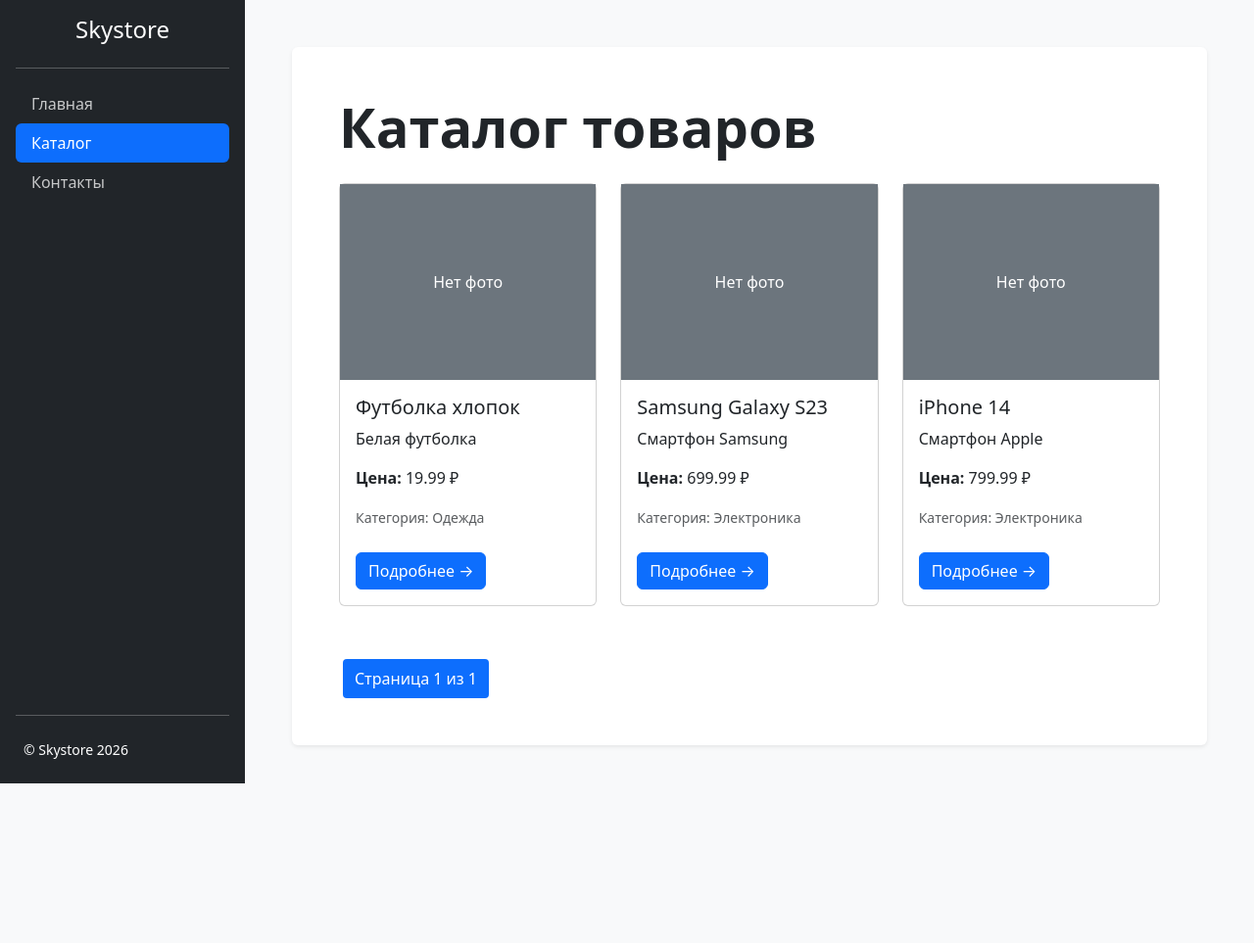
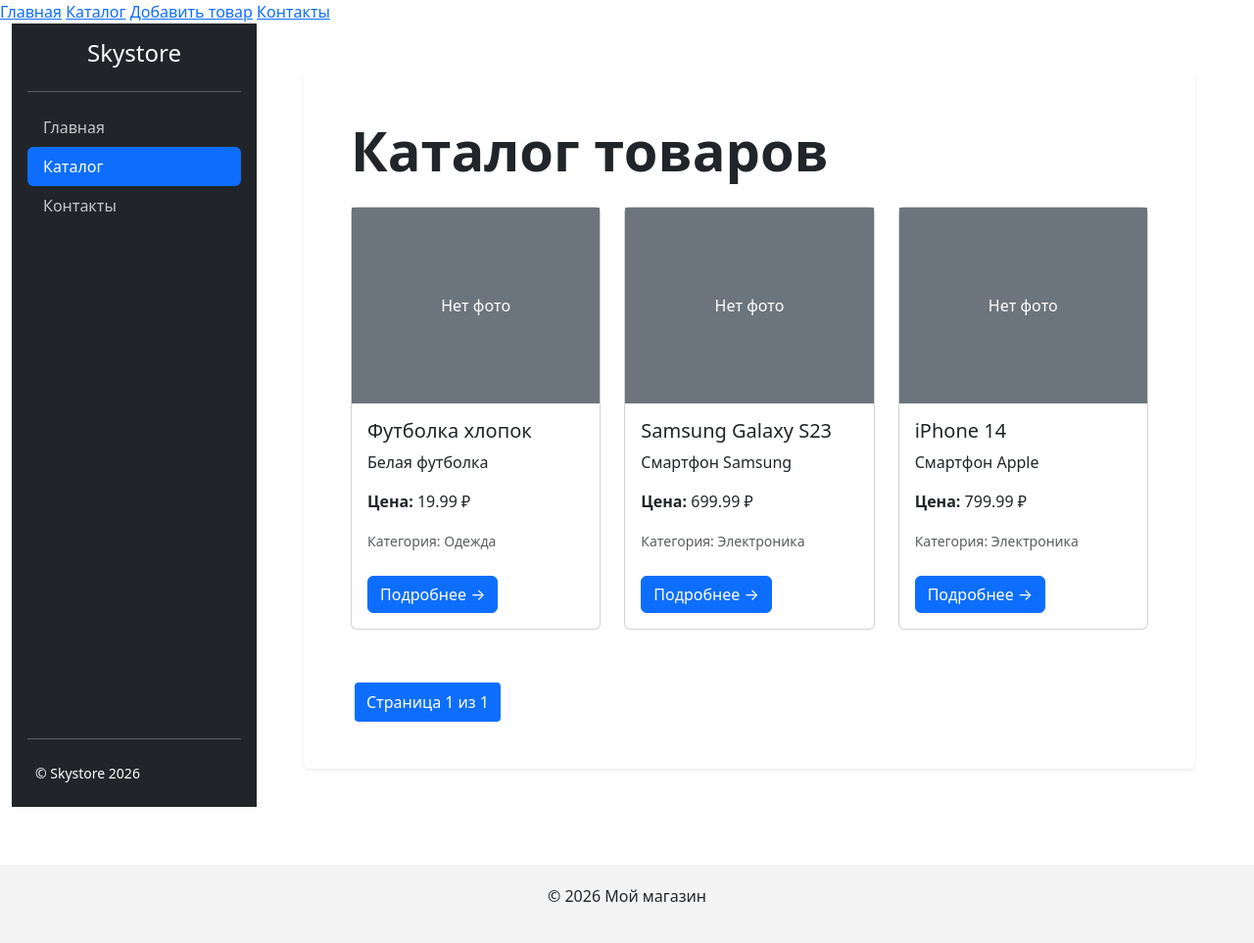
Before and after one commit to Viktor84-code/django-online-store, a Django app: page /catalog/ in a window 1280 px wide. Shown: the whole page at 98% size. Before the commit the page ends 800 px from the top, so only its background shows below. Run offline with Django 5.2, Linux system fonts and the light colour scheme; data comes from the database, SQL or seed files in the repository.

Commit message:
final: all homework criteria completed

```diff
--- a/catalog/templates/base.html
+++ b/catalog/templates/base.html
@@ -4,29 +4,32 @@
     <meta charset="UTF-8">
     <meta name="viewport" content="width=device-width, initial-scale=1.0">
     <title>{% block title %}Мой магазин{% endblock %}</title>
+    <link href="https://cdn.jsdelivr.net/npm/bootstrap@5.3.0/dist/css/bootstrap.min.css" rel="stylesheet">
     <style>
-        body { font-family: Arial, sans-serif; margin: 0; padding: 0; }
-        .container { max-width: 1200px; margin: 0 auto; padding: 20px; }
-        .row { display: flex; flex-wrap: wrap; gap: 20px; }
-        .card { border: 1px solid #ddd; border-radius: 8px; padding: 15px; width: 300px; }
-        .card img { max-width: 100%; height: auto; }
-        nav { background: #333; color: white; padding: 10px; }
-        nav a { color: white; text-decoration: none; margin-right: 20px; }
+        body {
+            font-family: Arial, sans-serif;
+            background-color: #f8f9fa;
+        }
+        footer {
+            text-align: center;
+            margin-top: 50px;
+            padding: 20px;
+            background: #f4f4f4;
+        }
     </style>
 </head>
 <body>
-    <nav>
-        <a href="/products/">Главная</a>
-        <a href="/contacts/">Контакты</a>
-    </nav>
+    {% include 'includes/menu.html' %}
 
-    <main class="container">
+    <main class="container-fluid">
         {% block content %}
         {% endblock %}
     </main>
 
-    <footer style="text-align: center; margin-top: 50px; padding: 20px; background: #f4f4f4;">
+    <footer>
         <p>&copy; 2026 Мой магазин</p>
     </footer>
+
+    <script src="https://cdn.jsdelivr.net/npm/bootstrap@5.3.0/dist/js/bootstrap.bundle.min.js"></script>
 </body>
 </html>
--- a/catalog/templates/catalog/catalog.html
+++ b/catalog/templates/catalog/catalog.html
@@ -1,8 +1,8 @@
-<!DOCTYPE html>
-<html lang="ru">
-<head>
-    <meta charset="UTF-8">
-    <title>Skystore - Каталог</title>
+{% extends 'base.html' %}
+
+{% block title %}Каталог товаров{% endblock %}
+
+{% block content %}
     <link href="https://cdn.jsdelivr.net/npm/bootstrap@5.3.0/dist/css/bootstrap.min.css" rel="stylesheet">
     <style>
         .sidebar { min-width: 250px; height: 100vh; background: #212529; color: white; }
@@ -28,9 +28,15 @@
             background: #0d6efd;
             color: white;
         }
+        .row {
+            display: flex;
+            flex-wrap: wrap;
+        }
+        .col-md-4 {
+            flex: 0 0 33.333333%;
+            max-width: 33.333333%;
+        }
     </style>
-</head>
-<body class="bg-light">
 <div class="d-flex">
     <div class="sidebar d-flex flex-column p-3">
         <h3 class="fs-4 text-center">Skystore</h3>
@@ -49,7 +55,7 @@
             <h1 class="display-4 fw-bold mb-4">Каталог товаров</h1>
             <div class="row">
                 {% for product in products %}
-                <div class="col-md-4 mb-4">
+                <div class="col-4 mb-4">
                     <div class="card h-100">
                         {% if product.image %}
                             <img src="{{ product.image.url }}" class="card-img-top" alt="{{ product.name }}" style="height: 200px; object-fit: cover;">
@@ -71,15 +77,12 @@
                 <p class="text-muted">Товаров пока нет</p>
                 {% endfor %}
             </div>
-            <!-- Пагинация -->
             <div class="pagination">
                 {% if products.has_previous %}
                     <a href="?page=1">&laquo; Первая</a>
                     <a href="?page={{ products.previous_page_number }}">Назад</a>
                 {% endif %}
-
                 <span>Страница {{ products.number }} из {{ products.paginator.num_pages }}</span>
-
                 {% if products.has_next %}
                     <a href="?page={{ products.next_page_number }}">Вперед</a>
                     <a href="?page={{ products.paginator.num_pages }}">Последняя &raquo;</a>
@@ -88,6 +91,4 @@
         </div>
     </main>
 </div>
-<script src="https://cdn.jsdelivr.net/npm/bootstrap@5.3.0/dist/js/bootstrap.bundle.min.js"></script>
-</body>
-</html>
+{% endblock %}
```
Also changed, not shown: catalog/templates/catalog/contacts.html (+13 -22 lines), catalog/templates/catalog/home.html (+6 -12 lines).
